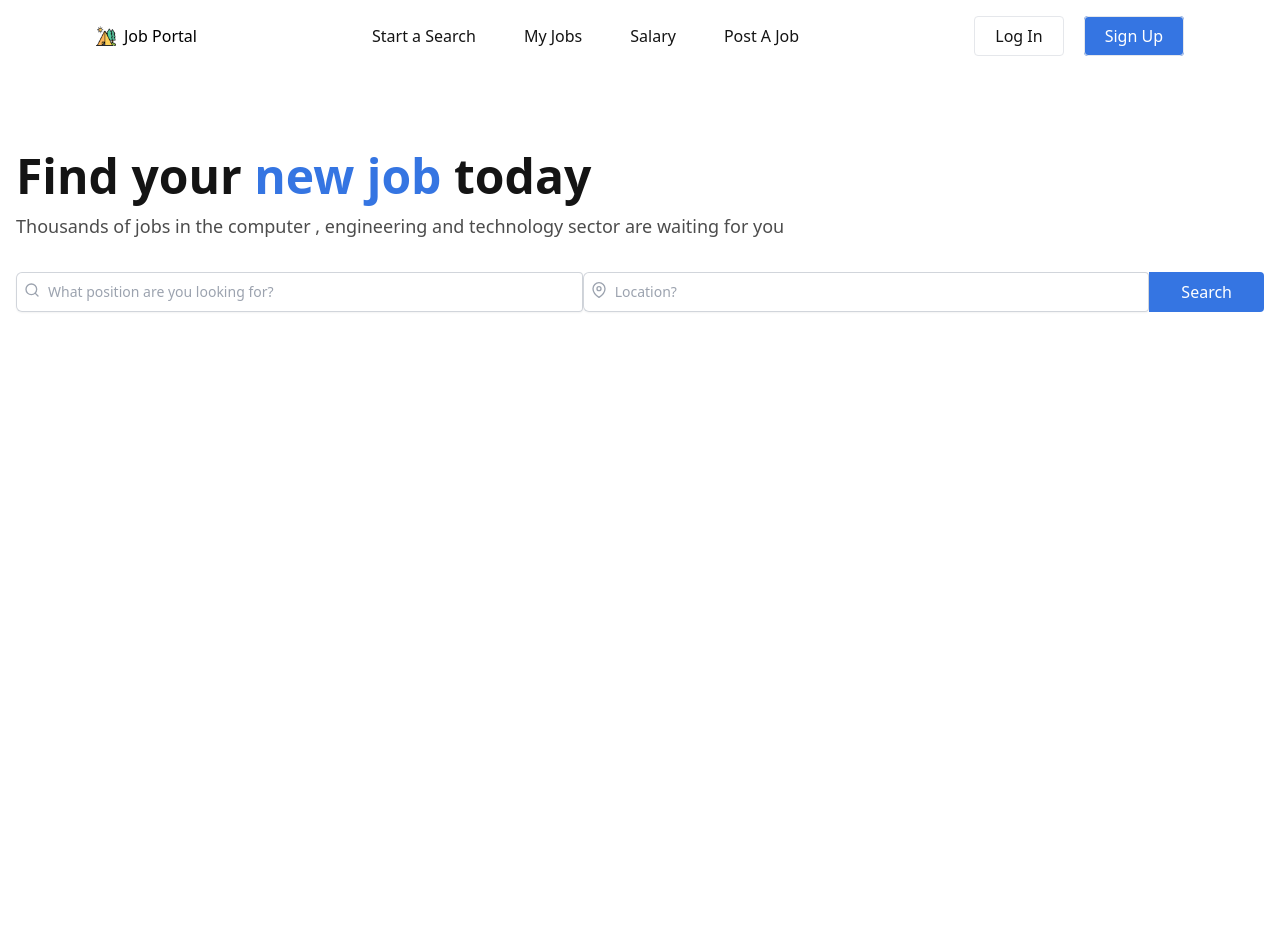
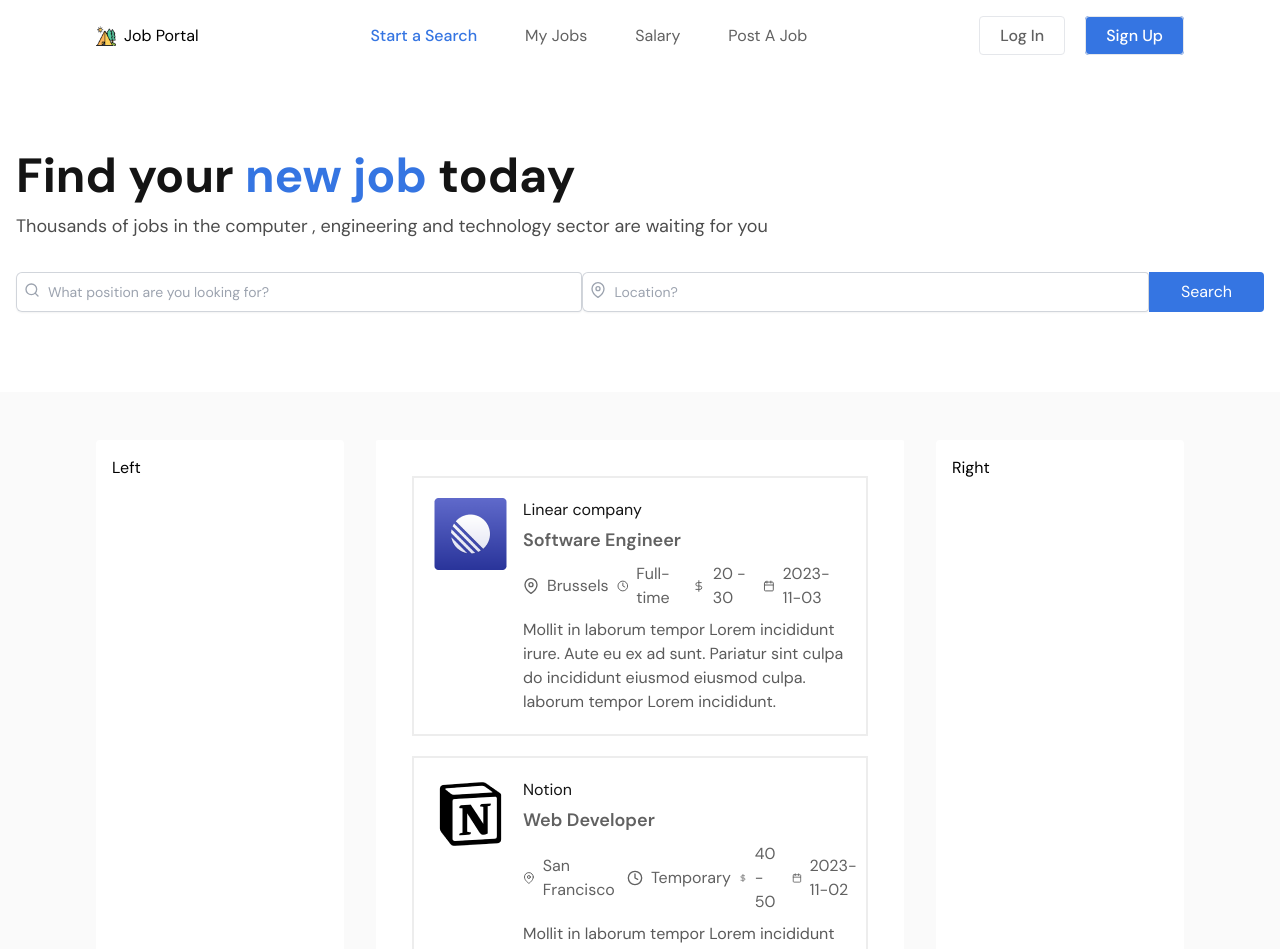
Before and after one commit to NguyenThieu2803/job_portal, a React (Vite) app in the folder Joblo-client/: page / in a window 1280 px wide. Shown: the top 949 px of the page. Before the commit the page ends 800 px from the top, so only its background shows below. Built offline with nearby package versions, Linux system fonts and the light colour scheme.

Commit message:
Complete main 10/5/2024

```diff
--- a/Joblo-client/src/App.css
+++ b/Joblo-client/src/App.css
@@ -1 +1,154 @@
 @import url('https://fonts.googleapis.com/css2?family=DM+Sans:opsz,wght@9..40,100;9..40,200;9..40,300;9..40,400;9..40,500;9..40,600;9..40,700;9..40,800;9..40,900;9..40,1000&display=swap');
+
+body{
+  font-family: 'DM Sans', sans-serif;
+}
+
+.active{
+  color: #3575E2;
+  font-weight: 500;
+}
+
+a {
+  text-decoration: none;
+  color: rgb(97, 97, 97);
+}
+
+li {
+  list-style: none;
+}
+
+.btns {
+  padding: 10px 20px;
+  margin-right: 6px;
+  background: transparent;
+  border: none;
+  border: 0.6px solid #ccc;
+  border-radius: 5px;
+  color: #323232;
+  cursor: pointer;
+}
+
+/* jobs page */
+
+.card {
+  margin: 20px;
+  border: 2px solid #ededed;
+  padding: 20px;
+  cursor: pointer;
+}
+
+
+.card-title {
+  margin-bottom: 1rem;
+}
+
+.card-reviews {
+  margin-bottom: 1rem;
+  display: flex;
+}
+
+.rating-star {
+  color: #d5ab55;
+}
+
+.total-reviews {
+  font-size: 0.9rem;
+  margin-left: 10px;
+}
+
+.card-price {
+  display: flex;
+  justify-content: space-between;
+  align-items: center;
+}
+
+.bag-icon {
+  color: #535353;
+}
+
+.sidebar-title {
+  font-size: 22px;
+  font-weight: normal;
+  margin-bottom: 20px;
+}
+
+.sidebar-items {
+  margin-top: 20px;
+}
+
+.sidebar-label-container {
+  display: block;
+  position: relative;
+  padding-left: 35px;
+  margin-bottom: 12px;
+  cursor: pointer;
+  -webkit-user-select: none;
+  -moz-user-select: none;
+  -ms-user-select: none;
+  user-select: none;
+}
+
+.sidebar-label-container input {
+  position: absolute;
+  opacity: 0;
+  cursor: pointer;
+}
+
+.checkmark {
+  position: absolute;
+  top: 0;
+  left: 0;
+  height: 20px;
+  width: 20px;
+  background-color: #eee;
+  border-radius: 50%;
+}
+
+.all {
+  background: linear-gradient(blue, crimson);
+}
+
+.sidebar-label-container:hover input ~ .checkmark {
+  background-color: #ccc;
+}
+
+.sidebar-label-container input:checked ~ .checkmark {
+  background-color: #2196f3;
+}
+
+.checkmark:after {
+  content: "";
+  position: absolute;
+  display: none;
+}
+
+.sidebar-label-container input:checked ~ .checkmark:after {
+  display: block;
+}
+
+.sidebar-label-container .checkmark:after {
+  top: 6.4px;
+  left: 6.4px;
+  width: 7px;
+  height: 7px;
+  border-radius: 50%;
+  background: white;
+}
+
+.line {
+  margin-top: 3rem;
+  border-color: #f7f7f7;
+}
+
+
+
+/* create a job page */
+
+.create-job-flex{
+  @apply flex flex-col lg:flex-row items-center justify-between gap-8;
+}
+
+.create-job-input{
+  @apply block w-full flex-1 bg-white py-1.5 pl-3 text-gray-900 placeholder:text-gray-400 focus:outline-none sm:text-sm sm:leading-6
+}
--- a/Joblo-client/src/Components/Banner.jsx
+++ b/Joblo-client/src/Components/Banner.jsx
@@ -19,7 +19,7 @@
 
           <div className='flex md:rounded-s-md rounded shadow-sm ring-1 ring-inset ring-gray-300 focus-within:ring-2 focus-within:ring-inset focus-within:ring-indigo-600 md:w-1/2 w-full'>
             <input type='text' name='title' placeholder='Location?' id='tiltle' className='block flex-1 border-0 bg-transparent py-1.5 pl-8 text-gray-900 placeholder:text-gray-400 focus:right-0 sm text-sm sm:leading-6'
-              value={query}
+              // value={query}
             />
             <FiMapPin className='absolute mt-2.5 ml-2 text-gray-400' />
           </div>
--- /dev/null
+++ b/Joblo-client/src/Components/Card.jsx
@@ -0,0 +1,28 @@
+import React from 'react'
+import { Link } from 'react-router-dom'
+import { FiCalendar, FiClock, FiDollarSign, FiMapPin } from 'react-icons/fi';
+const Card = ({ data }) => {
+    const { companyName,jobTitle, companyLogo, minPrice,jobLocation, maxPrice, salaryType, employmentType, postingDate, description } = data;
+
+    return (
+        <section className='card'>
+            <Link to={"/"} className='flex gap-4 flex-col sm:flex-row items-start'>
+                <img src={companyLogo} alt='' />
+                <div>
+                    <h4 className='text-primary mb-1'>{companyName}</h4>
+                    <h3 className='text-lg font-semibold mb-2'>{jobTitle}</h3>
+                    <div className='flex items-center gap-2'>
+                        <span className='flex items-center gap-2'><FiMapPin/> {jobLocation}</span>
+                        <span className='flex items-center gap-2'><FiClock/> {employmentType}</span>
+                        <span className='flex items-center gap-2'><FiDollarSign/> {minPrice} - {maxPrice}</span>
+                        <span className='flex items-center gap-2'><FiCalendar/> {postingDate}</span>
+                    </div>
+                    <p className='text-base text-primary/70 mt-2'>{description}</p>
+                </div>
+            </Link>
+
+        </section>
+    )
+}
+
+export default Card
--- a/Joblo-client/src/Pages/Home.jsx
+++ b/Joblo-client/src/Pages/Home.jsx
@@ -1,17 +1,74 @@
-import React, { useState } from 'react'
+import React, { useEffect, useState } from 'react'
 import Banner from '../Components/Banner'
+import Card from '../Components/Card';
+import Jobs from './Jobs';
 
 const Home = () => {
+  const [selectedCategory, setSelectedCategory] = useState(null);
+  const [jobs, setJobs] = useState([]);
+  useEffect(() => {
+    fetch("jobs.json")
+      .then(res => res.json()).then(data => {
+        setJobs(data)
+      })
+  }, [])
+
   const [query, setQuery] = useState("");
-  const handleInputChange=(event)=>{
+
+  // search for
+  const handleInputChange = (event) => {
     setQuery(event.target.value);
   }
-  console.log(query);
+
+
+  //filter jobs by title
+  const filteredItem = jobs.filter((job) => job.jobTitle.toLowerCase().indexOf(query.toLowerCase()) !== -1);
+
+  //filter by radio button
+  const handleChange = (event) => {
+    setSelectedCategory(event.target.value);
+  }
+
+  //----button based filtering
+  const handleClick = (event) => {
+    selectedCategory(event.target.value);
+  }
+
+  // main function
+  const filterData = (query, selected, jobs) => {
+    let filteredJobs = jobs;
+
+//filter inputs
+    if (query) {
+      filteredJobs = filteredItem;
+    }
+
+    //filter by radio button
+    if(selected) {
+      filteredJobs= filteredJobs.filter(({jobLocation,maxPrice,experienceLevel,salaryType,employmentType,postingDate})=>{
+        jobLocation.toLowerCase() == selected.toLowerCase() ||
+        parseInt(maxPrice) == parseInt(selected) ||
+        experienceLevel.toLowerCase() == selected.toLowerCase() ||
+        salaryType.toLowerCase() == selected.toLowerCase() ||
+        employmentType.toLowerCase() == selected.toLowerCase()
+      });
+      console.log(filteredJobs);
+    }
+    return filteredJobs.map((data,i)=><Card key={i} data ={data}/>)
+  }
+  const result = filterData(query,selectedCategory,jobs)
   return (
-    <div>
-    <Banner query={query} handleInputChange={handleInputChange}/>
+    <div >
+      <Banner query={query} handleInputChange={handleInputChange} />
+      <div className='bg-[#FAFAFA] md:grid grid-cols-4 gap-8 lg:px-24 px-4 py-12'>
+        <div className='bg-white p-4 rounded'>Left</div>
+      <div className='col-span-2 bg-white p-4 rounded-sm'><Jobs resuilt={result}/></div>
+      <div className='bg-white p-4 rounded'>Right</div>
+      </div>
+
     </div>
   )
 }
 
+
 export default Home
--- /dev/null
+++ b/Joblo-client/src/Pages/Jobs.jsx
@@ -0,0 +1,9 @@
+import React from 'react'
+
+const Jobs = ({resuilt}) => {
+  return (
+    <div>{resuilt}</div>
+  )
+}
+
+export default Jobs
```
